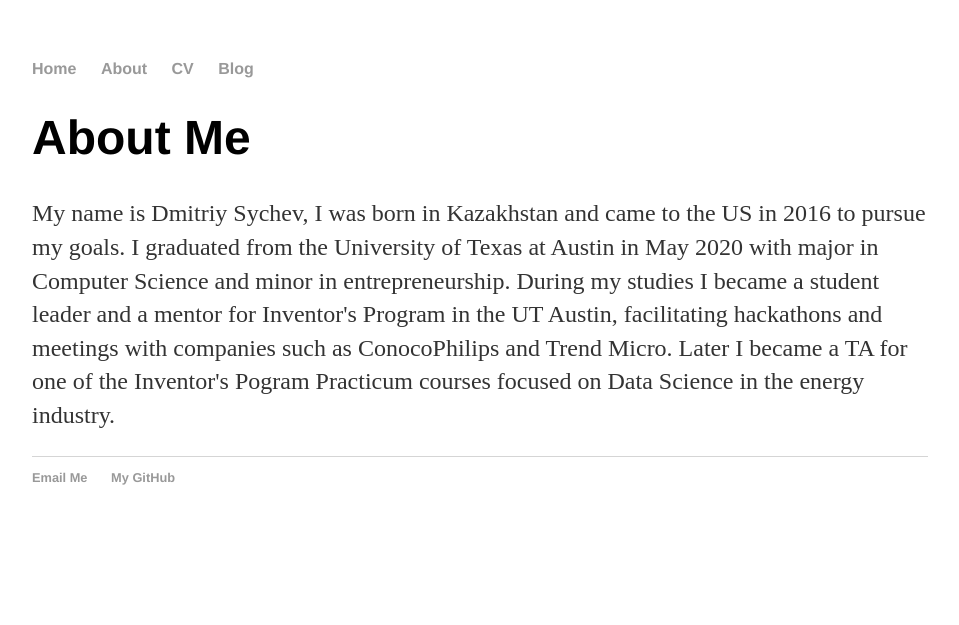
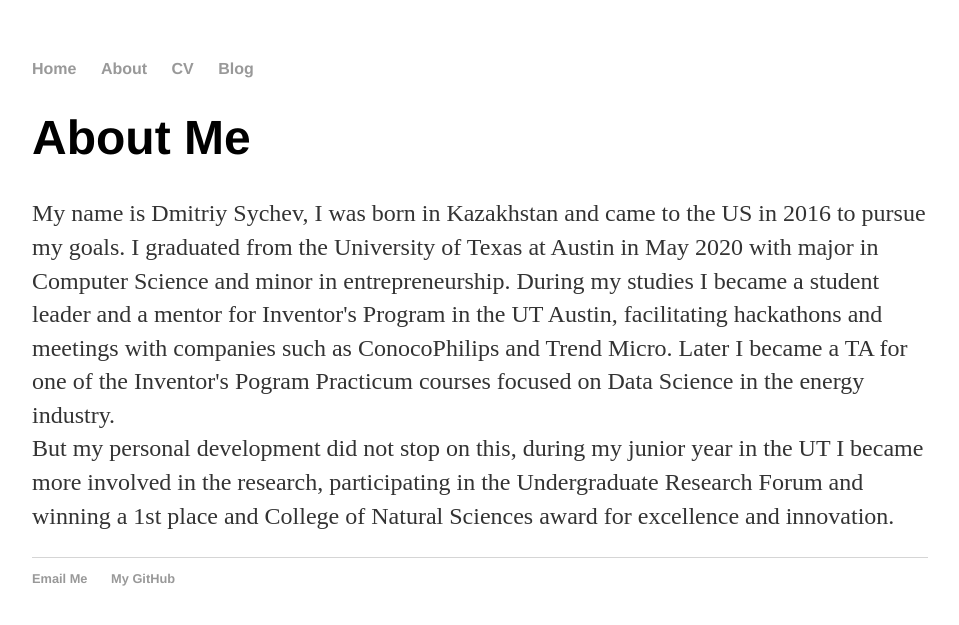
Before and after one commit to dmitriysychev/dmitriysychev.github.io, a Jekyll site: the page built from about/index.html, in a window 1280 px wide. Shown: the top 625 px of the page, without its empty margins (160-1119 px from the left). Built offline with Jekyll 4.4.1, drawn with Linux system fonts in a browser that asks for light colours.

Commit message:
Update index.html

```diff
--- a/about/index.html
+++ b/about/index.html
@@ -6,5 +6,7 @@ title: About Me
 <p> My name is Dmitriy Sychev, I was born in Kazakhstan and came to the US in 2016 to pursue my goals.
 I graduated from the University of Texas at Austin in May 2020 with major in Computer Science and minor in entrepreneurship.
 During my studies I became a student leader and a mentor for Inventor's Program in the UT Austin, facilitating hackathons and meetings with companies such as ConocoPhilips and Trend Micro.
-Later I became a TA for one of the Inventor's Pogram Practicum courses focused on Data Science in the energy industry. <br>
+Later I became a TA for one of the Inventor's Pogram Practicum courses focused on Data Science in the energy industry.<br>
+But my personal development did not stop on this, during my junior year in the UT I became more involved in the research,
+participating in the Undergraduate Research Forum and winning a 1st place and College of Natural Sciences award for excellence and innovation.
 </p>
```
